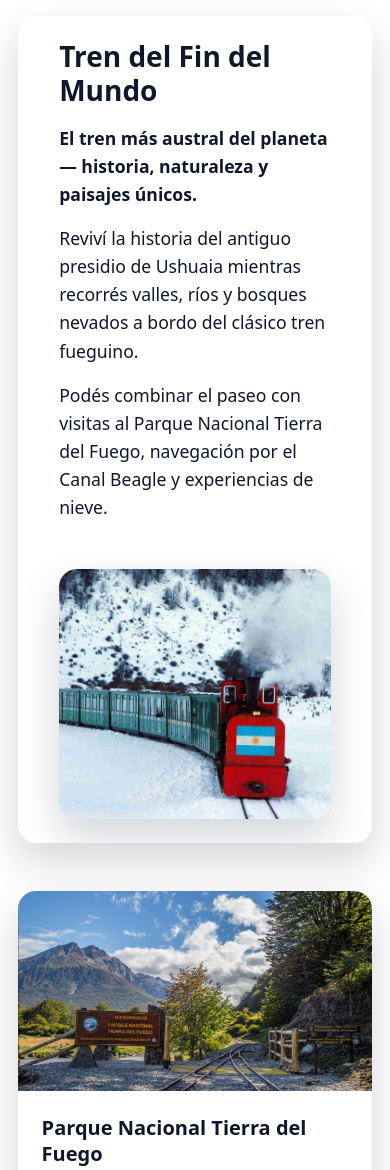
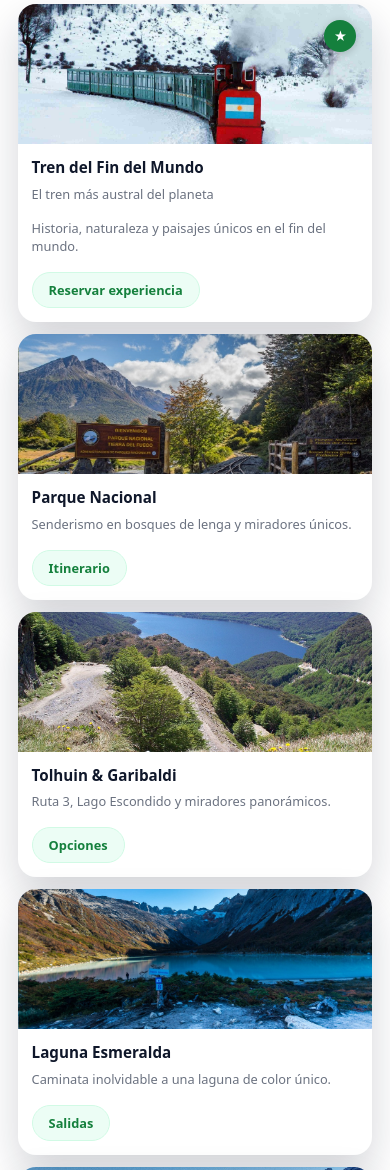
Before and after one commit to datosvisualizaciones/aventuras-fueguinas, a plain HTML site: page index.html in a window 390 px wide. Shown: the part 725-1895 px from the top of the page. Drawn offline with Linux system fonts and the light colour scheme.

Commit message:
Implementar cuadrÃ­cula 3x3: Tren del Fin del Mundo ocupa posiciones 1,2,4,5; otros tours en posiciones restantes

```diff
--- a/index.html
+++ b/index.html
@@ -83,90 +83,90 @@
           </p>
         </header>
 
-        <!-- Tour destacado: Tren del Fin del Mundo -->
-        <div class="tour-destacado">
-          <div class="container">
-            <div class="tour-destacado-layout">
-              <div class="tour-destacado-main">
-                <h3>
-                  <span class="lang-es">Tren del Fin del Mundo</span>
-                  <span class="lang-en">Tren del Fin del Mundo</span>
-                </h3>
-                <p class="tour-destacado-subtitle">
-                  <span class="lang-es">El tren más austral del planeta &mdash; historia, naturaleza y paisajes únicos.</span>
-                  <span class="lang-en">The southernmost train on Earth &mdash; history, nature and outstanding scenery.</span>
-                </p>
-                <p>
-                  <span class="lang-es">Reviví la historia del antiguo presidio de Ushuaia mientras recorrés valles, ríos y bosques nevados a bordo del clásico tren fueguino.</span>
-                  <span class="lang-en">Relive the history of Ushuaia's former prison while you travel through valleys, rivers and snowy forests aboard the classic Fuegian train.</span>
-                </p>
-                <p>
-                  <span class="lang-es">Podés combinar el paseo con visitas al Parque Nacional Tierra del Fuego, navegación por el Canal Beagle y experiencias de nieve.</span>
-                  <span class="lang-en">You can combine the ride with visits to Tierra del Fuego National Park, Beagle Channel cruises and snow experiences.</span>
-                </p>
-              </div>
-              <div class="tour-destacado-image" style="background-image:url('tren-fin-del-mundo.jpg');"></div>
-            </div>
-          </div>
-        </div>
-
-        <!-- Grid de tours adicionales -->
-        <div class="tours-grid">
-          <article class="tour-card">
-            <div class="tour-card-image" style="background-image:url('parque-nacional-tdf.jpg');"></div>
+        <!-- Grid 3x3 de tours -->
+        <div class="tours-grid-3x3">
+          <!-- Tren del Fin del Mundo - ocupa posiciones 1,2,4,5 -->
+          <article class="tour-card tour-card-featured" style="grid-area: tren;">
+            <div class="tour-card-image" style="background-image:url('tren-fin-del-mundo.jpg');"></div>
             <div class="tour-card-body">
               <h4>
-                <span class="lang-es">Parque Nacional Tierra del Fuego</span>
-                <span class="lang-en">Parque Nacional Tierra del Fuego</span>
+                <span class="lang-es">Tren del Fin del Mundo</span>
+                <span class="lang-en">Tren del Fin del Mundo</span>
               </h4>
+              <p class="tour-card-subtitle">
+                <span class="lang-es">El tren más austral del planeta</span>
+                <span class="lang-en">The southernmost train on Earth</span>
+              </p>
               <p>
-                <span class="lang-es">Senderismo suave entre bosques de lenga, bahías y miradores con vista al Canal Beagle.</span>
-                <span class="lang-en">Gentle hikes through lenga forests, bays and viewpoints overlooking the Beagle Channel.</span>
+                <span class="lang-es">Historia, naturaleza y paisajes únicos en el fin del mundo.</span>
+                <span class="lang-en">History, nature and outstanding scenery at the end of the world.</span>
               </p>
               <a href="#contacto" class="btn-outline">
-                <span class="lang-es">Solicitar itinerario</span>
-                <span class="lang-en">Request itinerary</span>
+                <span class="lang-es">Reservar experiencia</span>
+                <span class="lang-en">Book experience</span>
               </a>
             </div>
           </article>
 
-          <article class="tour-card">
-            <div class="tour-card-image" style="background-image:url('paso-garibaldi.jpg');"></div>
+          <!-- Posición 3: Parque Nacional Tierra del Fuego -->
+          <article class="tour-card" style="grid-area: parque;">
+            <div class="tour-card-image" style="background-image:url('parque-nacional-tdf.jpg');"></div>
             <div class="tour-card-body">
               <h4>
-                <span class="lang-es">Tolhuin y Paso Garibaldi</span>
-                <span class="lang-en">Tolhuin y Paso Garibaldi</span>
+                <span class="lang-es">Parque Nacional</span>
+                <span class="lang-en">National Park</span>
               </h4>
               <p>
-                <span class="lang-es">Recorré la Ruta 3, el Lago Escondido y los miradores panorámicos del Paso Garibaldi.</span>
-                <span class="lang-en">Travel Route 3, Lake Escondido and the scenic viewpoints of Garibaldi Pass.</span>
+                <span class="lang-es">Senderismo en bosques de lenga y miradores únicos.</span>
+                <span class="lang-en">Hiking in lenga forests and unique viewpoints.</span>
               </p>
               <a href="#contacto" class="btn-outline">
-                <span class="lang-es">Ver opciones</span>
-                <span class="lang-en">See options</span>
+                <span class="lang-es">Itinerario</span>
+                <span class="lang-en">Itinerary</span>
               </a>
             </div>
           </article>
 
-          <article class="tour-card">
+          <!-- Posición 6: Tolhuin y Paso Garibaldi -->
+          <article class="tour-card" style="grid-area: tolhuin;">
+            <div class="tour-card-image" style="background-image:url('paso-garibaldi.jpg');"></div>
+            <div class="tour-card-body">
+              <h4>
+                <span class="lang-es">Tolhuin & Garibaldi</span>
+                <span class="lang-en">Tolhuin & Garibaldi</span>
+              </h4>
+              <p>
+                <span class="lang-es">Ruta 3, Lago Escondido y miradores panorámicos.</span>
+                <span class="lang-en">Route 3, Hidden Lake and panoramic viewpoints.</span>
+              </p>
+              <a href="#contacto" class="btn-outline">
+                <span class="lang-es">Opciones</span>
+                <span class="lang-en">Options</span>
+              </a>
+            </div>
+          </article>
+
+          <!-- Posición 7: Laguna Esmeralda -->
+          <article class="tour-card" style="grid-area: laguna;">
             <div class="tour-card-image" style="background-image:url('laguna-esmeralda.jpg');"></div>
             <div class="tour-card-body">
               <h4>
                 <span class="lang-es">Laguna Esmeralda</span>
-                <span class="lang-en">Laguna Esmeralda</span>
+                <span class="lang-en">Emerald Lagoon</span>
               </h4>
               <p>
-                <span class="lang-es">Caminata inolvidable entre turbales y montañas hasta una laguna de color único.</span>
-                <span class="lang-en">Unforgettable hike across valleys and peatlands to a uniquely colored lagoon.</span>
+                <span class="lang-es">Caminata inolvidable a una laguna de color único.</span>
+                <span class="lang-en">Unforgettable hike to a uniquely colored lagoon.</span>
               </p>
               <a href="#contacto" class="btn-outline">
-                <span class="lang-es">Consultar salidas</span>
-                <span class="lang-en">Check departures</span>
+                <span class="lang-es">Salidas</span>
+                <span class="lang-en">Departures</span>
               </a>
             </div>
           </article>
 
-          <article class="tour-card">
+          <!-- Posición 8: Cerro Castor -->
+          <article class="tour-card" style="grid-area: cerro;">
             <div class="tour-card-image" style="background-image:url('cerro-castor.jpg');"></div>
             <div class="tour-card-body">
               <h4>
@@ -174,30 +174,31 @@
                 <span class="lang-en">Cerro Castor</span>
               </h4>
               <p>
-                <span class="lang-es">El centro de esquí más austral del mundo, con nieve asegurada y pistas para todos los niveles.</span>
-                <span class="lang-en">The southernmost ski resort in the world, with reliable snow and slopes for every level.</span>
+                <span class="lang-es">Centro de esquí más austral con nieve asegurada.</span>
+                <span class="lang-en">Southernmost ski resort with guaranteed snow.</span>
               </p>
               <a href="#contacto" class="btn-outline">
-                <span class="lang-es">Paquetes de nieve</span>
-                <span class="lang-en">Snow packages</span>
+                <span class="lang-es">Nieve</span>
+                <span class="lang-en">Snow</span>
               </a>
             </div>
           </article>
 
-          <article class="tour-card">
+          <!-- Posición 9: City Tour Ushuaia -->
+          <article class="tour-card" style="grid-area: city;">
             <div class="tour-card-image" style="background-image:url('city-ushuaia.jpg');"></div>
             <div class="tour-card-body">
               <h4>
-                <span class="lang-es">City Tour Ushuaia</span>
-                <span class="lang-en">City Tour Ushuaia</span>
+                <span class="lang-es">City Tour</span>
+                <span class="lang-en">City Tour</span>
               </h4>
               <p>
-                <span class="lang-es">Recorrido por los principales puntos históricos y panorámicos de la ciudad más austral del mundo.</span>
-                <span class="lang-en">Visit the main historical and scenic spots of the southernmost city in the world.</span>
+                <span class="lang-es">Puntos históricos y panorámicos de Ushuaia.</span>
+                <span class="lang-en">Historical and scenic spots of Ushuaia.</span>
               </p>
               <a href="#contacto" class="btn-outline">
-                <span class="lang-es">Más detalles</span>
-                <span class="lang-en">More details</span>
+                <span class="lang-es">Detalles</span>
+                <span class="lang-en">Details</span>
               </a>
             </div>
           </article>
--- a/styles.css
+++ b/styles.css
@@ -448,58 +448,20 @@ main {
   align-items: center;
 }
 
-/* Tours Section - Nueva estructura unificada */
-.tour-destacado {
-  background: white;
-  margin: 3rem 0;
-  border-radius: var(--radius-lg);
-  box-shadow: var(--shadow-soft);
-  overflow: hidden;
-}
-
-.tour-destacado-layout {
+/* Tours Section - Cuadrícula 3x3 */
+.tours-grid-3x3 {
   display: grid;
-  grid-template-columns: 1fr 1fr;
-  gap: 3rem;
-  align-items: center;
-  padding: 3rem;
-}
-
-.tour-destacado-main h3 {
-  font-size: 2.5rem;
-  font-weight: 700;
-  color: var(--color-text);
-  margin: 0 0 1rem;
-  line-height: 1.2;
-}
-
-.tour-destacado-subtitle {
-  font-size: 1.25rem;
-  color: var(--color-primary);
-  font-weight: 600;
-  margin: 0 0 1.5rem;
-}
-
-.tour-destacado-main p {
-  font-size: 1.1rem;
-  line-height: 1.6;
-  color: var(--color-text);
-  margin: 0 0 1rem;
-}
-
-.tour-destacado-image {
-  height: 300px;
-  background-size: cover;
-  background-position: center;
-  border-radius: var(--radius-lg);
-  box-shadow: var(--shadow-soft);
-}
-
-.tours-grid {
-  display: grid;
-  grid-template-columns: repeat(auto-fit, minmax(300px, 1fr));
-  gap: 2rem;
+  grid-template-columns: 2fr 1fr 1fr;
+  grid-template-rows: 1fr 1fr 1fr;
+  grid-template-areas:
+    "tren parque tolhuin"
+    "tren laguna cerro"
+    "tren city city";
+  gap: 1.5rem;
   margin-top: 2rem;
+  max-width: 1200px;
+  margin-left: auto;
+  margin-right: auto;
 }
 
 .tour-card {
@@ -508,6 +470,8 @@ main {
   box-shadow: var(--shadow-soft);
   overflow: hidden;
   transition: transform 0.3s ease, box-shadow 0.3s ease;
+  display: flex;
+  flex-direction: column;
 }
 
 .tour-card:hover {
@@ -515,65 +479,130 @@ main {
   box-shadow: 0 20px 40px rgba(15, 23, 42, 0.15);
 }
 
+.tour-card-featured {
+  position: relative;
+}
+
+.tour-card-featured::before {
+  content: "★";
+  position: absolute;
+  top: 1rem;
+  right: 1rem;
+  background: var(--color-primary);
+  color: white;
+  border-radius: 50%;
+  width: 2rem;
+  height: 2rem;
+  display: flex;
+  align-items: center;
+  justify-content: center;
+  font-size: 0.8rem;
+  z-index: 2;
+  box-shadow: 0 2px 8px rgba(0, 0, 0, 0.2);
+}
+
 .tour-card-image {
-  height: 200px;
+  height: 180px;
   background-size: cover;
   background-position: center;
+  flex-shrink: 0;
 }
 
 .tour-card-body {
-  padding: 1.5rem;
+  padding: 1.25rem;
+  flex: 1;
+  display: flex;
+  flex-direction: column;
 }
 
 .tour-card-body h4 {
-  font-size: 1.25rem;
+  font-size: 1.1rem;
   font-weight: 600;
   color: var(--color-text);
-  margin: 0 0 0.75rem;
+  margin: 0 0 0.5rem;
   line-height: 1.3;
 }
 
+.tour-card-subtitle {
+  font-size: 0.85rem;
+  color: var(--color-primary);
+  font-weight: 500;
+  margin: 0 0 0.75rem;
+}
+
 .tour-card-body p {
-  font-size: 0.95rem;
-  line-height: 1.5;
+  font-size: 0.85rem;
+  line-height: 1.4;
   color: var(--color-muted);
-  margin: 0 0 1.25rem;
+  margin: 0 0 1rem;
+  flex: 1;
 }
 
 .tour-card .btn-outline {
-  font-size: 0.9rem;
-  padding: 0.6rem 1.2rem;
+  font-size: 0.8rem;
+  padding: 0.5rem 1rem;
+  align-self: flex-start;
 }
 
-/* Responsive para tour destacado */
+/* Responsive para cuadrícula 3x3 */
+@media (max-width: 1024px) {
+  .tours-grid-3x3 {
+    grid-template-columns: 1fr 1fr;
+    grid-template-rows: auto;
+    grid-template-areas:
+      "tren parque"
+      "tren tolhuin"
+      "laguna cerro"
+      "city city";
+    gap: 1.25rem;
+  }
+}
+
 @media (max-width: 768px) {
-  .tour-destacado-layout {
+  .tours-grid-3x3 {
     grid-template-columns: 1fr;
-    gap: 2rem;
-    padding: 2rem;
+    grid-template-areas:
+      "tren"
+      "parque"
+      "tolhuin"
+      "laguna"
+      "cerro"
+      "city";
+    gap: 1rem;
   }
 
-  .tour-destacado-main h3 {
-    font-size: 2rem;
+  .tour-card-image {
+    height: 160px;
   }
 
-  .tour-destacado-image {
-    height: 250px;
+  .tour-card-body {
+    padding: 1rem;
+  }
+
+  .tour-card-body h4 {
+    font-size: 1rem;
   }
 }
 
 @media (max-width: 480px) {
-  .tour-destacado-layout {
-    padding: 1.5rem;
+  .tours-grid-3x3 {
+    gap: 0.75rem;
   }
 
-  .tour-destacado-main h3 {
-    font-size: 1.75rem;
+  .tour-card-image {
+    height: 140px;
   }
 
-  .tours-grid {
-    grid-template-columns: 1fr;
-    gap: 1.5rem;
+  .tour-card-body {
+    padding: 0.875rem;
+  }
+
+  .tour-card-body h4 {
+    font-size: 0.95rem;
+  }
+
+  .tour-card-body p {
+    font-size: 0.8rem;
   }
 }
 
```
